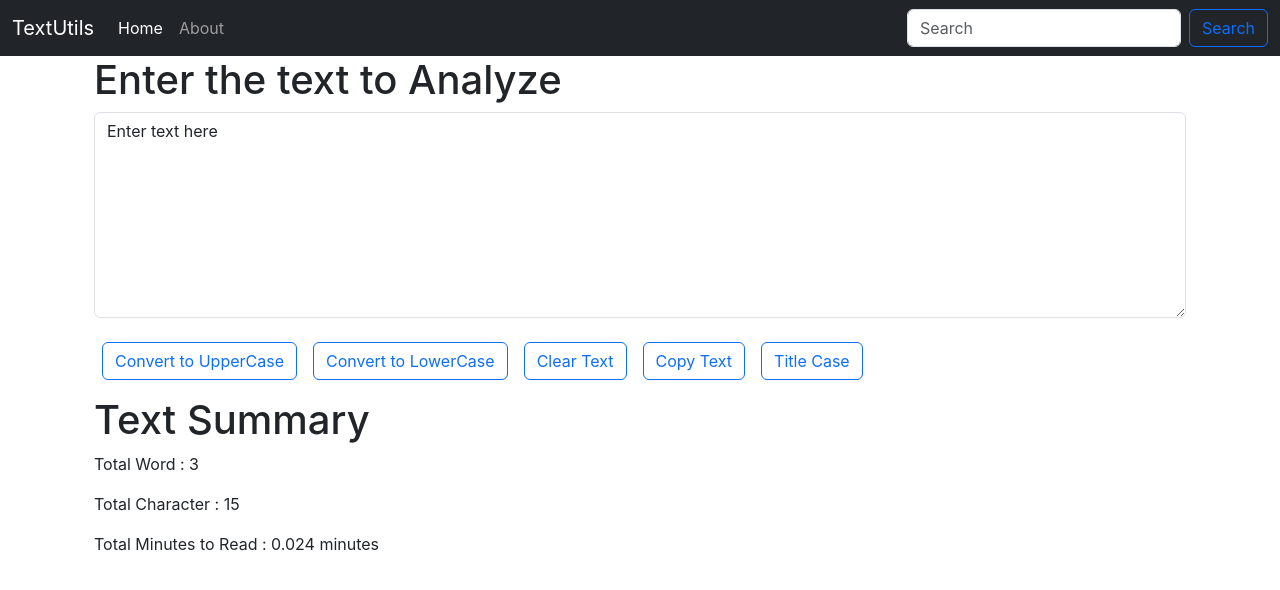
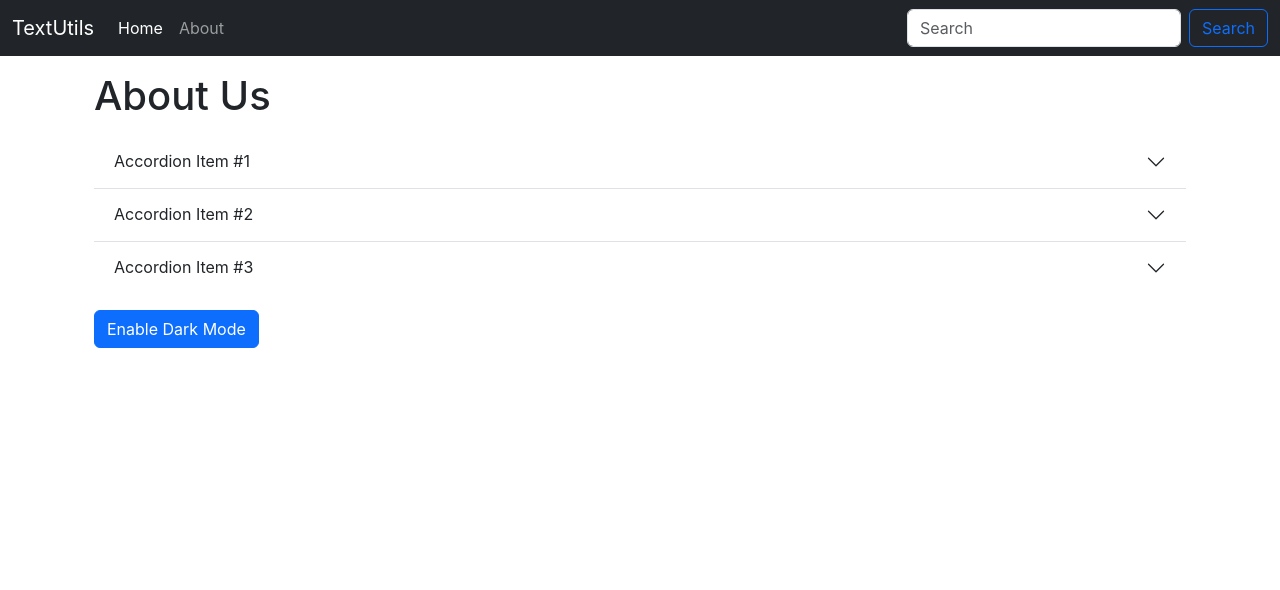
Before and after one commit to nishanlimbuchemjong/React-JS-Full-Beginner-s-Practice, a React (Create React App) app: page / in a window 1280 px wide. Shown: the top 590 px of the page. Built offline with nearby package versions, Linux system fonts and the light colour scheme.

Commit message:
About.js component added and a simple form and 'enable dark mode' button created

```diff
--- a/src/App.js
+++ b/src/App.js
@@ -1,5 +1,6 @@
 
 import './App.css';
+import About from './components/About';
 import Navbar from './components/Navbar';
 import TextForm from './components/TextForm';
 
@@ -8,7 +9,8 @@
     <>
     <Navbar title="TextUtils"/>
     <div className="container">
-    <TextForm heading="Enter the text to Analyze"/>
+    {/* <TextForm heading="Enter the text to Analyze"/> */}
+    <About/>
     </div>
     </>
 
--- /dev/null
+++ b/src/components/About.js
@@ -0,0 +1,42 @@
+import React from 'react'
+
+export default function About() {
+  return (
+    <div className='container'>
+        <h1 className='my-3'>About Us</h1>
+        <div class="accordion accordion-flush" id="accordionFlushExample">
+            <div class="accordion-item">
+                <h2 class="accordion-header">
+                <button class="accordion-button collapsed" type="button" data-bs-toggle="collapse" data-bs-target="#flush-collapseOne" aria-expanded="false" aria-controls="flush-collapseOne">
+                    Accordion Item #1
+                </button>
+                </h2>
+                <div id="flush-collapseOne" class="accordion-collapse collapse" data-bs-parent="#accordionFlushExample">
+                <div class="accordion-body">Placeholder content for this accordion, which is intended to demonstrate the <code>.accordion-flush</code> class. This is the first item's accordion body.</div>
+                </div>
+            </div>
+            <div class="accordion-item">
+                <h2 class="accordion-header">
+                <button class="accordion-button collapsed" type="button" data-bs-toggle="collapse" data-bs-target="#flush-collapseTwo" aria-expanded="false" aria-controls="flush-collapseTwo">
+                    Accordion Item #2
+                </button>
+                </h2>
+                <div id="flush-collapseTwo" class="accordion-collapse collapse" data-bs-parent="#accordionFlushExample">
+                <div class="accordion-body">Placeholder content for this accordion, which is intended to demonstrate the <code>.accordion-flush</code> class. This is the second item's accordion body. Let's imagine this being filled with some actual content.</div>
+                </div>
+            </div>
+            <div class="accordion-item">
+                <h2 class="accordion-header">
+                <button class="accordion-button collapsed" type="button" data-bs-toggle="collapse" data-bs-target="#flush-collapseThree" aria-expanded="false" aria-controls="flush-collapseThree">
+                    Accordion Item #3
+                </button>
+                </h2>
+                <div id="flush-collapseThree" class="accordion-collapse collapse" data-bs-parent="#accordionFlushExample">
+                <div class="accordion-body">Placeholder content for this accordion, which is intended to demonstrate the <code>.accordion-flush</code> class. This is the third item's accordion body. Nothing more exciting happening here in terms of content, but just filling up the space to make it look, at least at first glance, a bit more representative of how this would look in a real-world application.</div>
+                </div>
+            </div>
+        </div>
+        <button className='btn btn-primary my-3'>Enable Dark Mode</button>
+    </div>
+  )
+}
```
